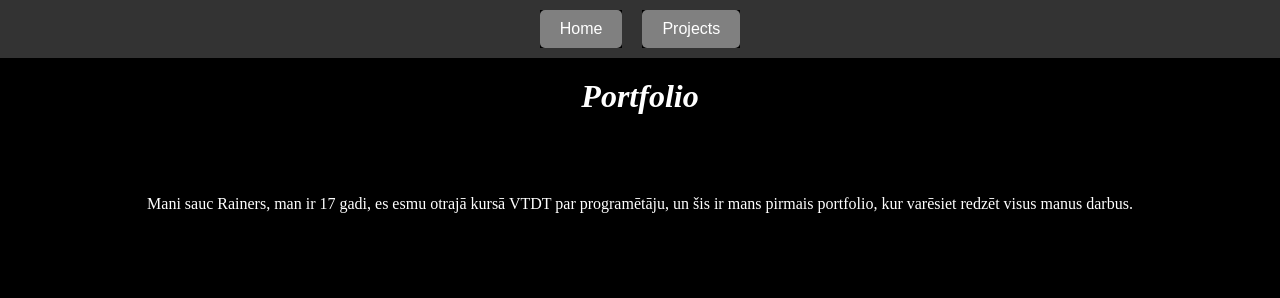
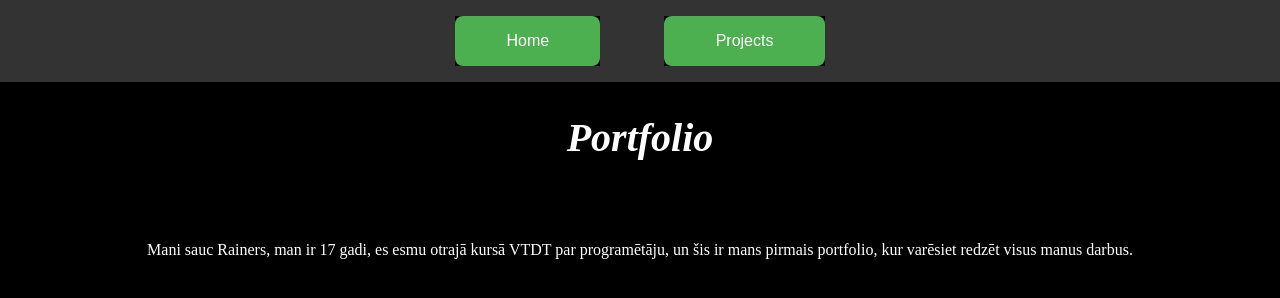
Before and after one commit to TostersLV/protfolio, a plain HTML site: page index.html in a window 1280 px wide. Drawn offline with Linux system fonts and the light colour scheme.

Commit message:
nomainiju style izmerus

```diff
--- a/style.css
+++ b/style.css
@@ -15,33 +15,33 @@
 }
 .navbar {
     background-color: #333;
-    padding: 10px;
+    padding: 2vh; /* Changed padding from px to vh */
     display: flex;
     justify-content: center;
-    gap: 20px;
+    gap: 5vw; /* Adjusted gap to use vw (viewport width) instead of px */
 }
 
 .nav-button {
-    background-color: gray;
+    background-color: #4CAF50;
     border: none;
     color: white;
-    padding: 10px 20px;
+    padding: 2vh 4vw; /* Changed padding from px to vh and vw */
     text-align: center;
     text-decoration: none;
     display: inline-block;
-    font-size: 16px;
+    font-size: 2vh; /* Adjusted font size using vh for better responsiveness */
     cursor: pointer;
-    border-radius: 5px;
+    border-radius: 1vh; /* Border radius is now in vh */
     transition: background-color 0.3s ease;
 }
 
 .nav-button:hover {
-    background-color: red;
+    background-color: #45a049;
 }
 
 /* Heading styling */
 .heading {
-    font-size: 32px;
-    margin-top: 20px;
+    font-size: 5vh; /* Adjusted font size to vh */
+    margin-top: 4vh; /* Adjusted margin top to vh */
     text-align: center;
 }
```
